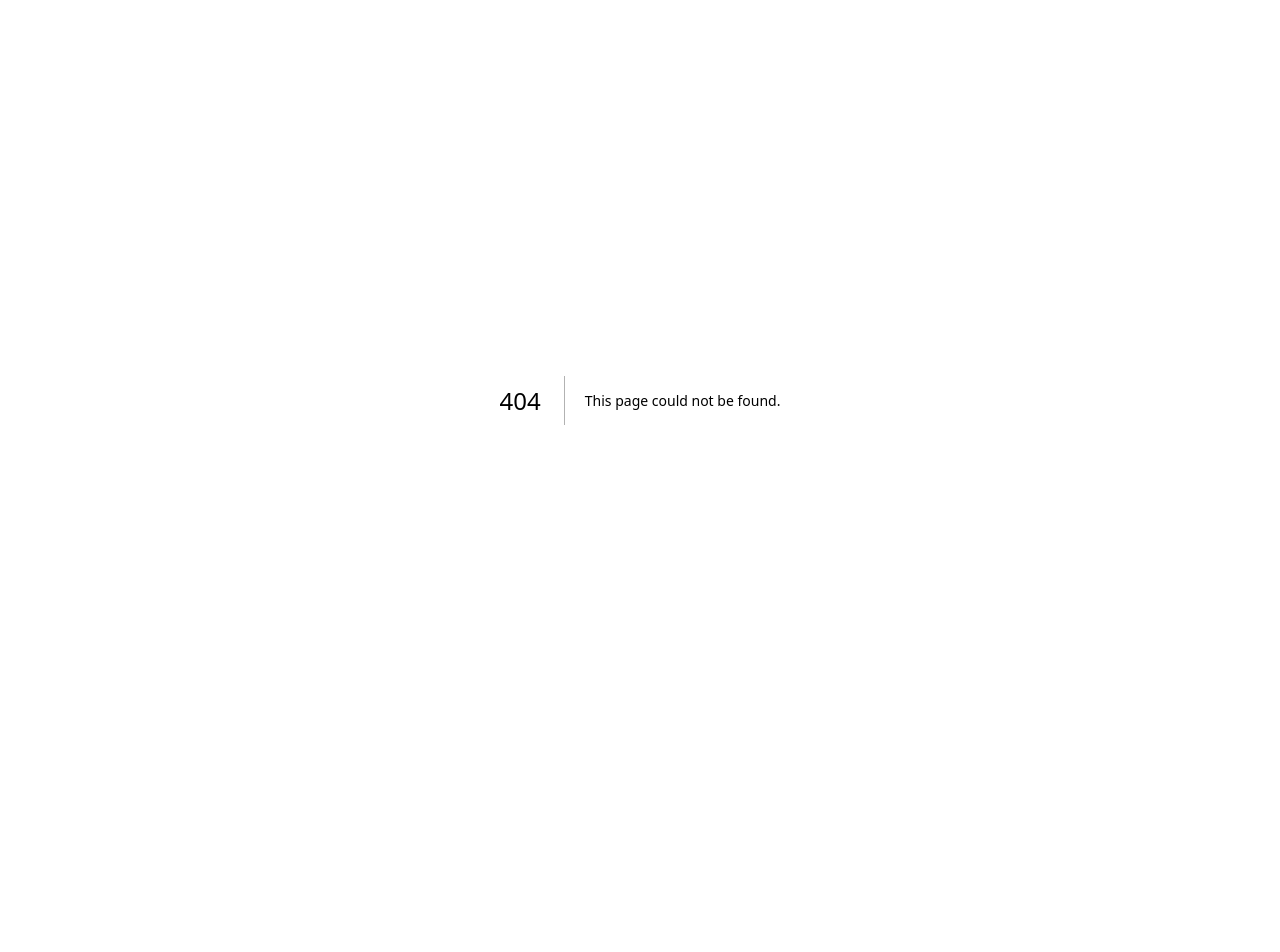
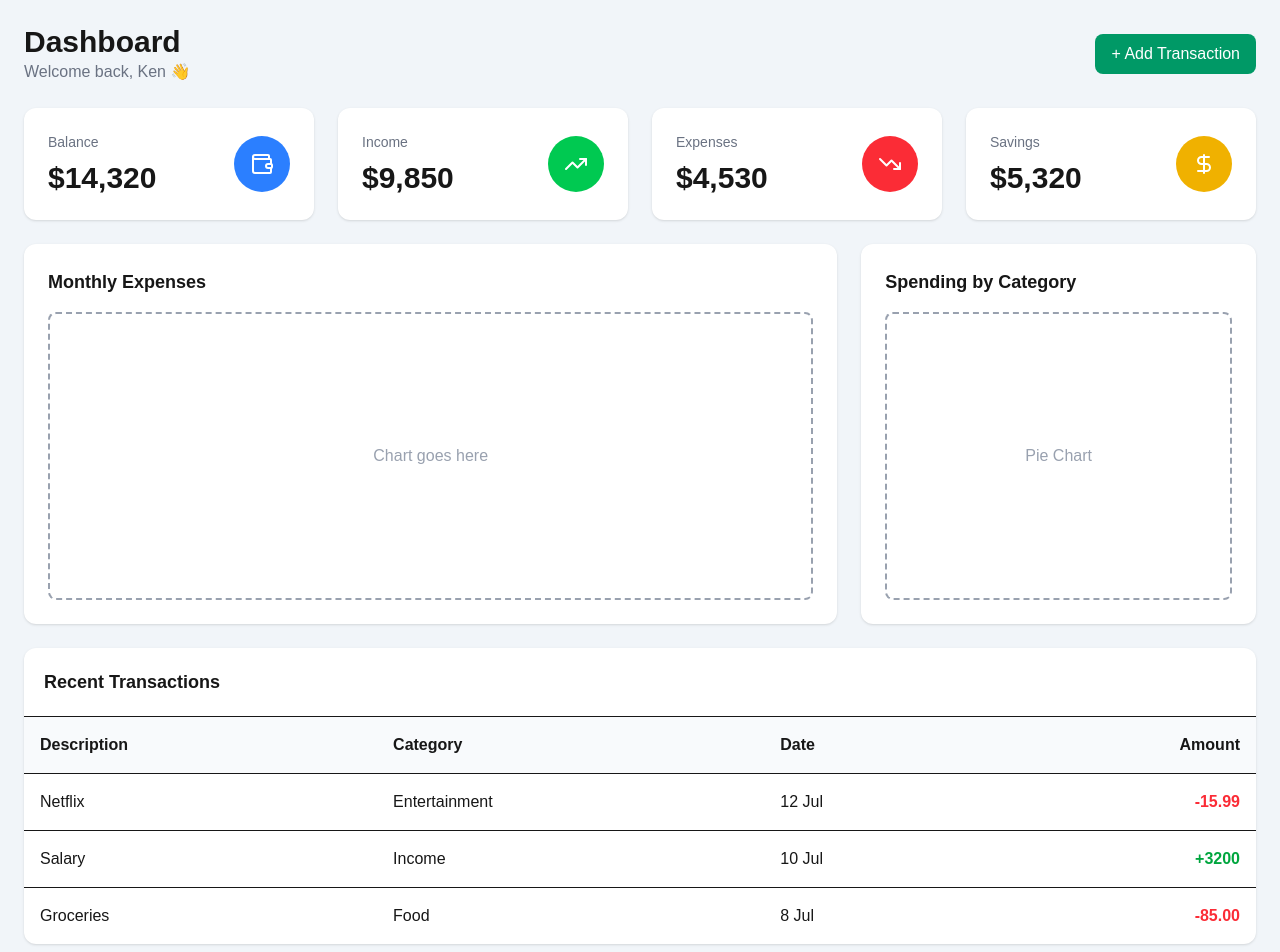
Before and after one commit to kennzuki/saas-expense-tracker, a Next.js app: page /dashboard in a window 1280 px wide. Before the commit this address had no page. Shown: the top 952 px of the page. Before the commit the page ends 800 px from the top, so only its background shows below. Built offline with nearby package versions, Linux system fonts and the light colour scheme.

Commit message:
Add dashboard page

```diff
--- /dev/null
+++ b/app/dashboard/page.tsx
@@ -0,0 +1,155 @@
+import {
+  DollarSign,
+  TrendingDown,
+  TrendingUp,
+  Wallet,
+} from "lucide-react";
+
+export default function DashboardPage() {
+  return (
+    <div className="min-h-screen bg-slate-100 p-6">
+      <div className="mx-auto max-w-7xl space-y-6">
+        <div className="flex items-center justify-between">
+          <div>
+            <h1 className="text-3xl font-bold">Dashboard</h1>
+            <p className="text-gray-500">Welcome back, Ken 👋</p>
+          </div>
+
+          <button className="rounded-lg bg-emerald-600 px-4 py-2 text-white hover:bg-emerald-700">
+            + Add Transaction
+          </button>
+        </div>
+
+        <div className="grid gap-6 md:grid-cols-2 xl:grid-cols-4">
+          <Card
+            title="Balance"
+            value="$14,320"
+            icon={<Wallet />}
+            color="bg-blue-500"
+          />
+          <Card
+            title="Income"
+            value="$9,850"
+            icon={<TrendingUp />}
+            color="bg-green-500"
+          />
+          <Card
+            title="Expenses"
+            value="$4,530"
+            icon={<TrendingDown />}
+            color="bg-red-500"
+          />
+          <Card
+            title="Savings"
+            value="$5,320"
+            icon={<DollarSign />}
+            color="bg-yellow-500"
+          />
+        </div>
+
+        <div className="grid gap-6 lg:grid-cols-3">
+          <div className="rounded-xl bg-white p-6 shadow lg:col-span-2">
+            <h2 className="mb-4 text-lg font-semibold">Monthly Expenses</h2>
+            <div className="flex h-72 items-center justify-center rounded-lg border-2 border-dashed text-gray-400">
+              Chart goes here
+            </div>
+          </div>
+
+          <div className="rounded-xl bg-white p-6 shadow">
+            <h2 className="mb-4 text-lg font-semibold">Spending by Category</h2>
+            <div className="flex h-72 items-center justify-center rounded-lg border-2 border-dashed text-gray-400">
+              Pie Chart
+            </div>
+          </div>
+        </div>
+
+        <div className="overflow-hidden rounded-xl bg-white shadow">
+          <div className="border-b p-5">
+            <h2 className="text-lg font-semibold">Recent Transactions</h2>
+          </div>
+
+          <div className="overflow-x-auto">
+            <table className="w-full">
+              <thead className="bg-slate-50">
+                <tr>
+                  <th className="p-4 text-left">Description</th>
+                  <th className="p-4 text-left">Category</th>
+                  <th className="p-4 text-left">Date</th>
+                  <th className="p-4 text-right">Amount</th>
+                </tr>
+              </thead>
+              <tbody>
+                <Row
+                  description="Netflix"
+                  category="Entertainment"
+                  date="12 Jul"
+                  amount="-15.99"
+                  expense
+                />
+                <Row
+                  description="Salary"
+                  category="Income"
+                  date="10 Jul"
+                  amount="+3200"
+                />
+                <Row
+                  description="Groceries"
+                  category="Food"
+                  date="8 Jul"
+                  amount="-85.00"
+                  expense
+                />
+              </tbody>
+            </table>
+          </div>
+        </div>
+      </div>
+    </div>
+  );
+}
+
+type CardProps = {
+  title: string;
+  value: string;
+  icon: React.ReactNode;
+  color: string;
+};
+
+function Card({ title, value, icon, color }: CardProps) {
+  return (
+    <div className="rounded-xl bg-white p-6 shadow">
+      <div className="flex items-center justify-between">
+        <div>
+          <p className="text-sm text-gray-500">{title}</p>
+          <h2 className="mt-2 text-3xl font-bold">{value}</h2>
+        </div>
+        <div className={`${color} rounded-full p-4 text-white`}>{icon}</div>
+      </div>
+    </div>
+  );
+}
+
+type RowProps = {
+  description: string;
+  category: string;
+  date: string;
+  amount: string;
+  expense?: boolean;
+};
+
+function Row({ description, category, date, amount, expense }: RowProps) {
+  return (
+    <tr className="border-t">
+      <td className="p-4">{description}</td>
+      <td className="p-4">{category}</td>
+      <td className="p-4">{date}</td>
+      <td
+        className={`p-4 text-right font-semibold ${
+          expense ? "text-red-500" : "text-green-600"
+        }`}
+      >
+        {amount}
+      </td>
+    </tr>
+  );
+}
```
